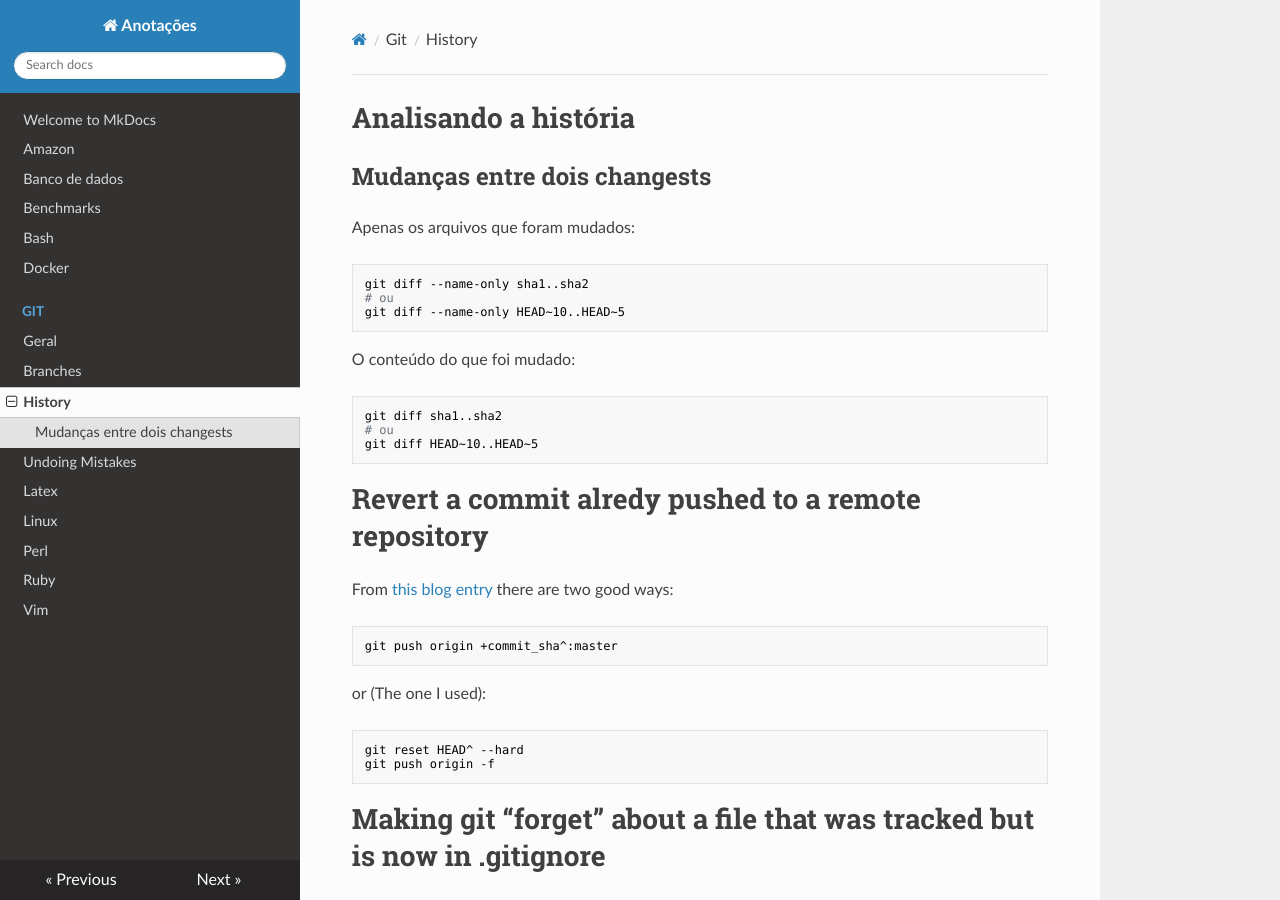
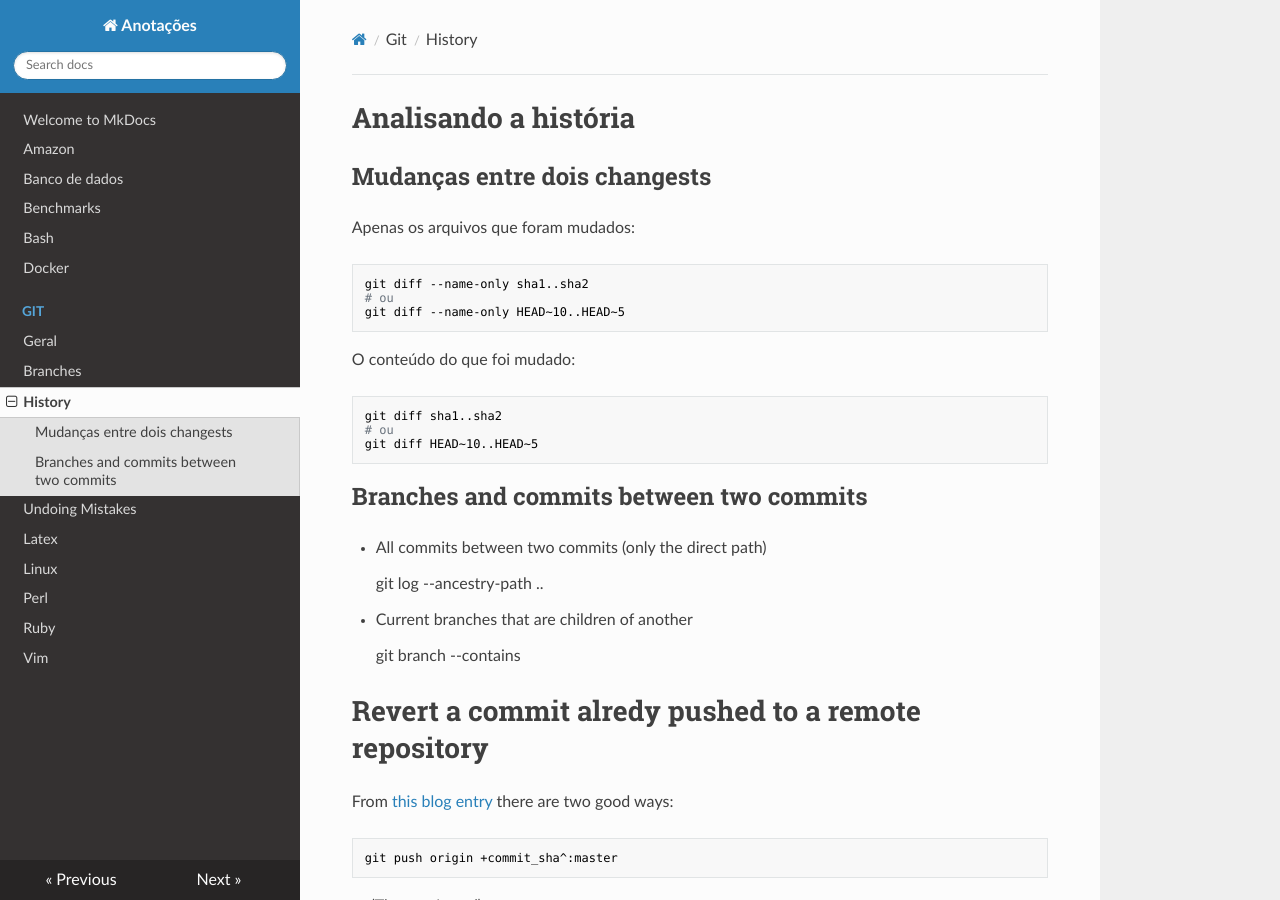
Before and after one commit to hposca/useful_notes, an MkDocs documentation site: the page built from docs/git/history.md, in a window 1280 px wide and 900 px high. Built offline with MkDocs 1.6.1, drawn with Linux system fonts in a browser that asks for light colours; nearby versions of some CDN libraries; old or Windows-style settings are respelled for this version of MkDocs.

Commit message:
[git] A way to see the children of a given commit (commits or branches)

```diff
--- a/docs/git/history.md
+++ b/docs/git/history.md
@@ -17,6 +17,16 @@ git diff sha1..sha2
 # ou
 git diff HEAD~10..HEAD~5
 ~~~
+
+## Branches and commits between two commits
+
+- All commits between two commits (only the direct path)
+
+    git log --ancestry-path <root>..<descendant>
+
+- Current branches that are children of another
+
+    git branch --contains <root branch>
 
 # Revert a commit alredy pushed to a remote repository
 
```
